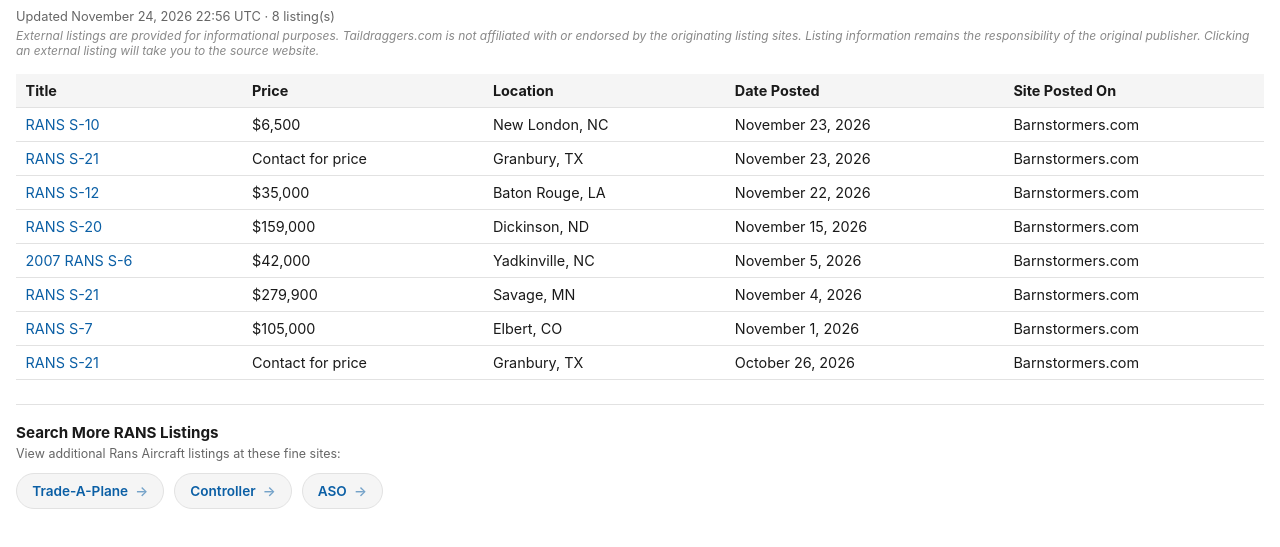
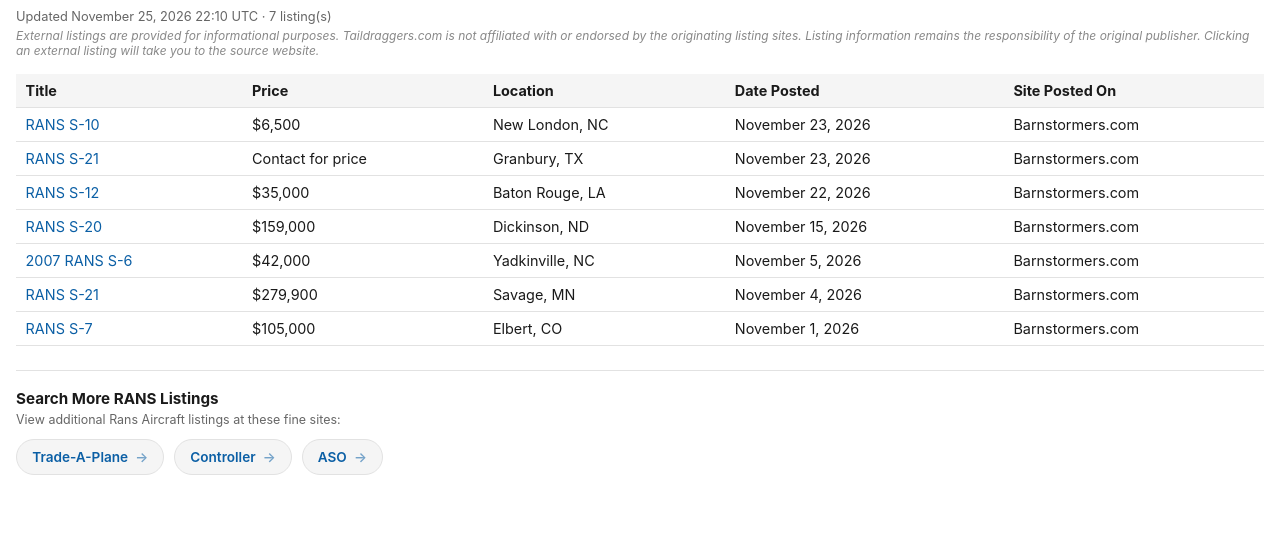
Before and after one commit to taildraggers/rans, a plain HTML site: page docs/index.html in a window 1280 px wide. Shown: the part 43-590 px from the top of the page. Drawn offline with Linux system fonts and the light colour scheme.

Commit message:
Update RANS listings (2026-11-25)

```diff
--- a/docs/index.html
+++ b/docs/index.html
@@ -76,7 +76,7 @@
 </head>
 <body>
   <h1>Other RANS Ads on the Web</h1>
-  <div class="updated">Updated November 24, 2026 22:56 UTC &middot; 8 listing(s)</div>
+  <div class="updated">Updated November 25, 2026 22:10 UTC &middot; 7 listing(s)</div>
   <div class="disclaimer">External listings are provided for informational purposes. Taildraggers.com is not affiliated with or endorsed by the originating listing sites. Listing information remains the responsibility of the original publisher. Clicking an external listing will take you to the source website.</div>
   <table>
     <thead>
@@ -90,7 +90,6 @@
         <tr><td><a href="https://www.barnstormers.com/classified-2082233-2007-RANS-S6S-COYOTE-II.html" target="_blank" rel="noopener noreferrer">2007 RANS S-6</a></td><td>$42,000</td><td>Yadkinville, NC</td><td>November 5, 2026</td><td>Barnstormers.com</td></tr>
         <tr><td><a href="https://www.barnstormers.com/classified-2064823-RANS-S-21-Outbound.html" target="_blank" rel="noopener noreferrer">RANS S-21</a></td><td>$279,900</td><td>Savage, MN</td><td>November 4, 2026</td><td>Barnstormers.com</td></tr>
         <tr><td><a href="https://www.barnstormers.com/classified-2057282-Rans-S7S-912ULSeProp-CS-586TT.html" target="_blank" rel="noopener noreferrer">RANS S-7</a></td><td>$105,000</td><td>Elbert, CO</td><td>November 1, 2026</td><td>Barnstormers.com</td></tr>
-        <tr><td><a href="https://www.barnstormers.com/classified-2078358-Rans-S-21-BRAND-NEW.html" target="_blank" rel="noopener noreferrer">RANS S-21</a></td><td>Contact for price</td><td>Granbury, TX</td><td>October 26, 2026</td><td>Barnstormers.com</td></tr>
     </tbody>
   </table>
   <div class="more-resources">
```
